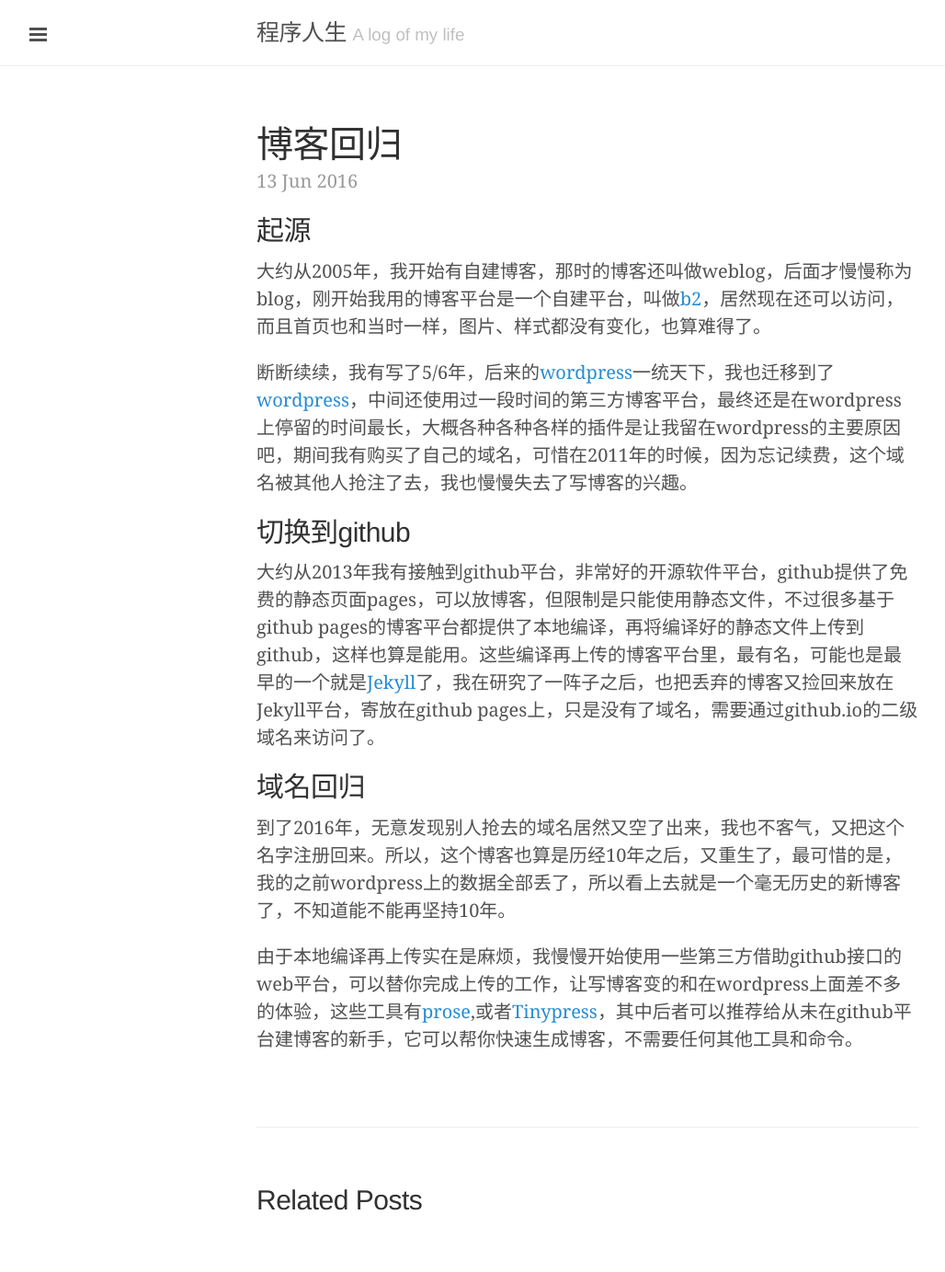
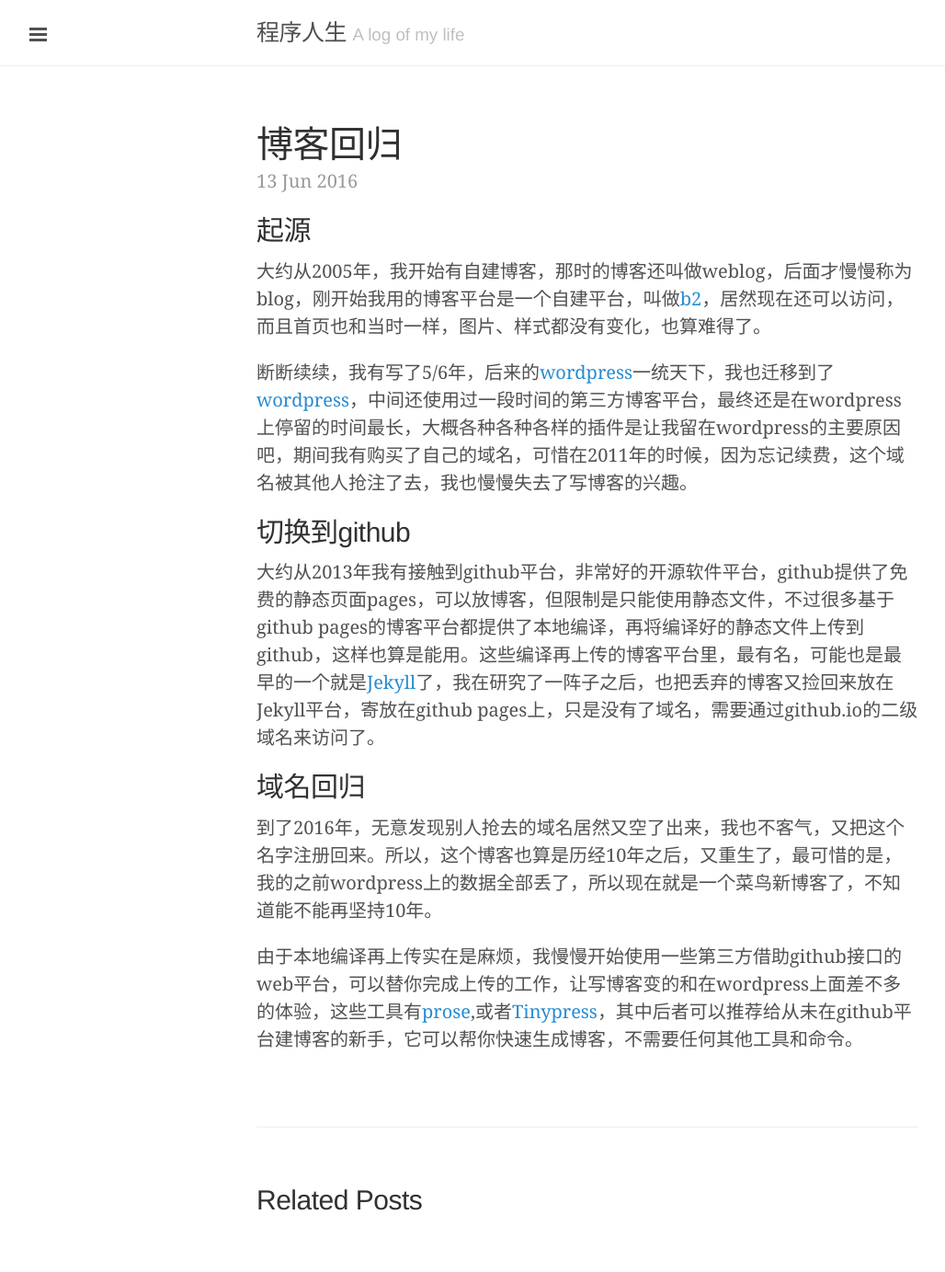
Before and after one commit to liuzhongshu/liuzhongshu.github.io, a Jekyll site: the page built from _posts/2016-06-13-blog-back.markdown, in a window 1280 px wide. Shown: the whole page at 92% size, without its empty margins (1-1029 px from the left). Built offline with Jekyll 4.4.1, drawn with Linux system fonts in a browser that asks for light colours.

Commit message:
Post update: 博客回归

```diff
--- a/_posts/2016-06-13-blog-back.markdown
+++ b/_posts/2016-06-13-blog-back.markdown
@@ -12,6 +12,6 @@ layout: post
 大约从2013年我有接触到github平台，非常好的开源软件平台，github提供了免费的静态页面pages，可以放博客，但限制是只能使用静态文件，不过很多基于github pages的博客平台都提供了本地编译，再将编译好的静态文件上传到github，这样也算是能用。这些编译再上传的博客平台里，最有名，可能也是最早的一个就是[Jekyll](https://github.com/jekyll/jekyll)了，我在研究了一阵子之后，也把丢弃的博客又捡回来放在Jekyll平台，寄放在github pages上，只是没有了域名，需要通过github.io的二级域名来访问了。
 
 ## 域名回归
-到了2016年，无意发现别人抢去的域名居然又空了出来，我也不客气，又把这个名字注册回来。所以，这个博客也算是历经10年之后，又重生了，最可惜的是，我的之前wordpress上的数据全部丢了，所以看上去就是一个毫无历史的新博客了，不知道能不能再坚持10年。
+到了2016年，无意发现别人抢去的域名居然又空了出来，我也不客气，又把这个名字注册回来。所以，这个博客也算是历经10年之后，又重生了，最可惜的是，我的之前wordpress上的数据全部丢了，所以现在就是一个菜鸟新博客了，不知道能不能再坚持10年。
 
 由于本地编译再上传实在是麻烦，我慢慢开始使用一些第三方借助github接口的web平台，可以替你完成上传的工作，让写博客变的和在wordpress上面差不多的体验，这些工具有[prose](http://prose.io),或者[Tinypress](http://tinypress.co)，其中后者可以推荐给从未在github平台建博客的新手，它可以帮你快速生成博客，不需要任何其他工具和命令。
```
